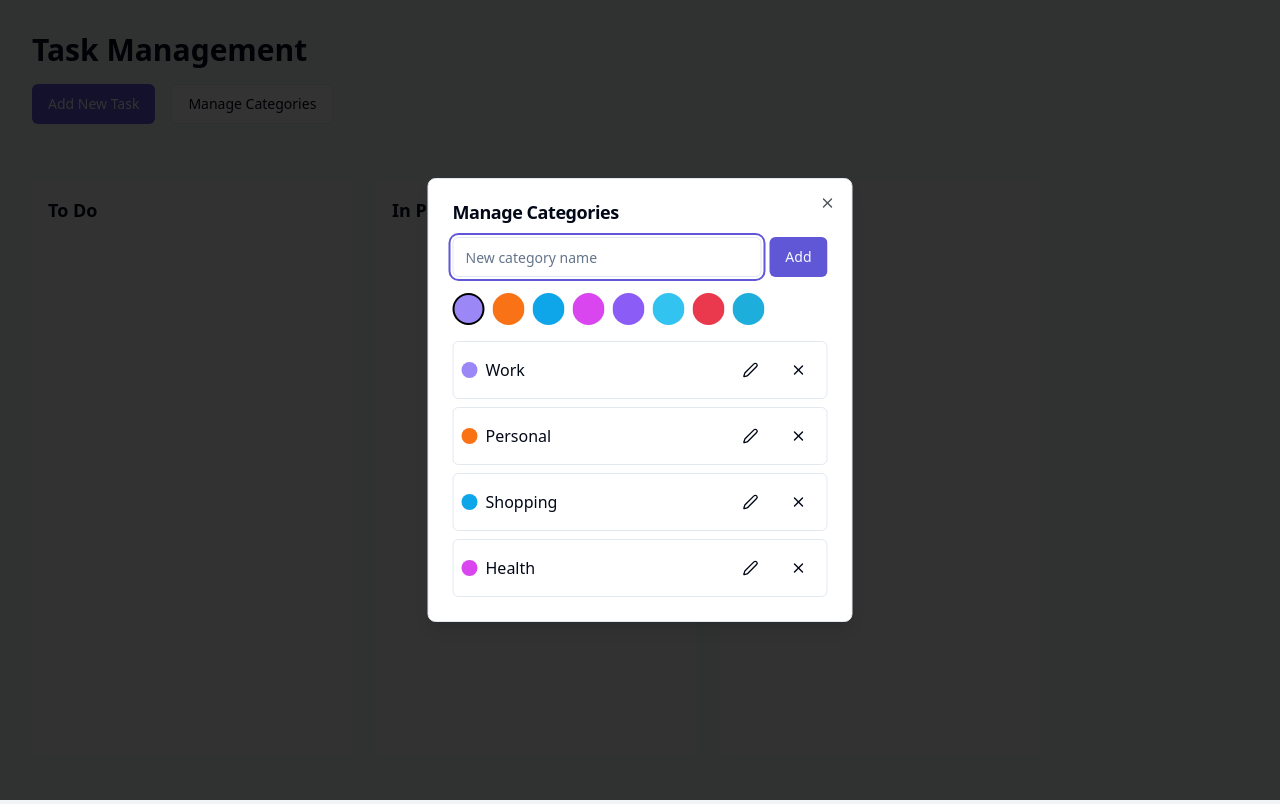
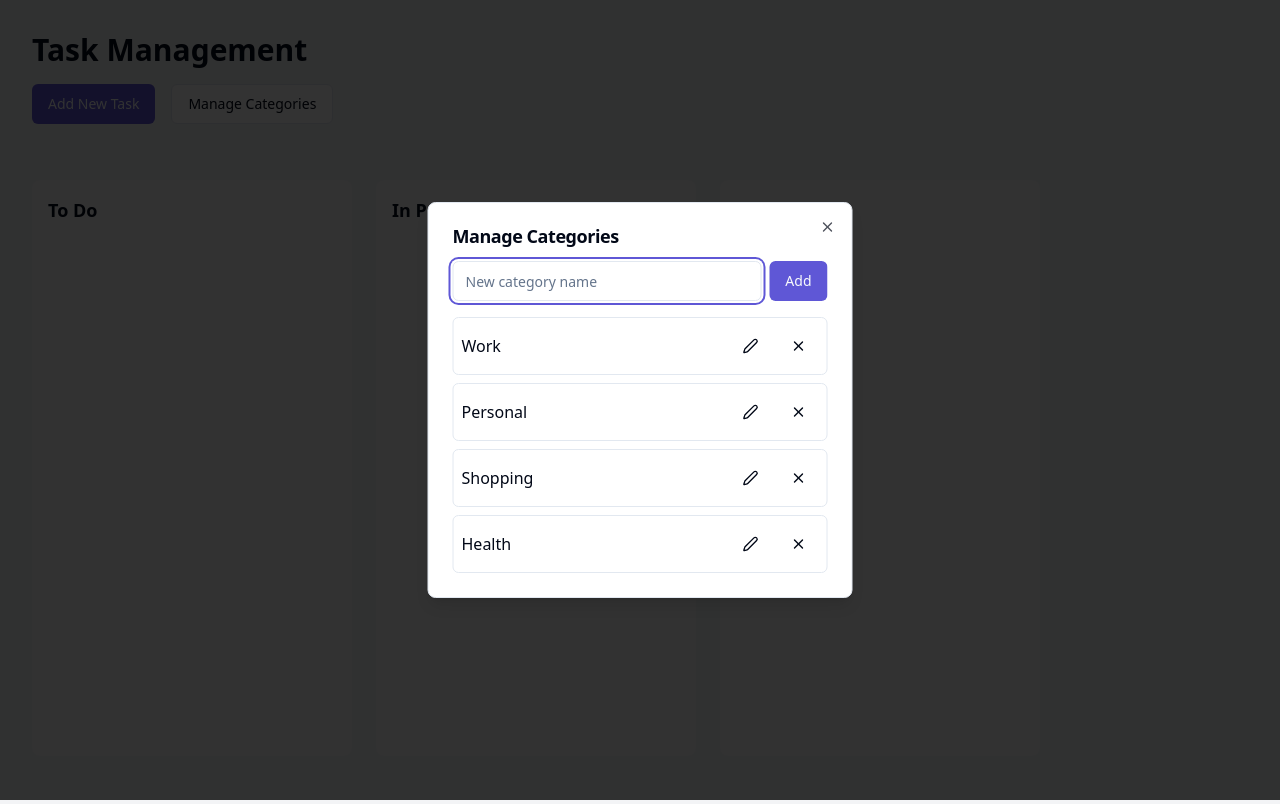
Before and after one commit to lawrencetaylor/status-sorcery, a React (Vite) app: page / in a window 1280 px wide. Both pictures are taken after a click on the button "Manage Categories". Built offline with nearby package versions, Linux system fonts and the light colour scheme.

Commit message:
Reverted to edit 37ae986f-4890-4132-9242-c9baff4309f0: "Add category management features
Implement functionality to add, update, rename, and delete task categories in the application.
[skip gpt_engineer]"

```diff
--- a/src/components/CategoryManagementDialog.tsx
+++ b/src/components/CategoryManagementDialog.tsx
@@ -13,48 +13,24 @@ import {
 import { Input } from '@/components/ui/input';
 import { X, Edit2 } from 'lucide-react';
 
-const PRESET_COLORS = [
-  '#9b87f5', // Primary Purple
-  '#F97316', // Bright Orange
-  '#0EA5E9', // Ocean Blue
-  '#D946EF', // Magenta Pink
-  '#8B5CF6', // Vivid Purple
-  '#33C3F0', // Sky Blue
-  '#ea384c', // Red
-  '#1EAEDB', // Bright Blue
-];
-
 export const CategoryManagementDialog = () => {
   const dispatch = useDispatch();
   const categories = useSelector((state: RootState) => state.tasks.categories);
   const [open, setOpen] = useState(false);
   const [newCategory, setNewCategory] = useState('');
-  const [newCategoryColor, setNewCategoryColor] = useState(PRESET_COLORS[0]);
-  const [editingCategory, setEditingCategory] = useState<{
-    original: string;
-    new: string;
-    color: string;
-  } | null>(null);
+  const [editingCategory, setEditingCategory] = useState<{ original: string; new: string } | null>(null);
 
   const handleAddCategory = (e: React.FormEvent) => {
     e.preventDefault();
     if (newCategory.trim()) {
-      dispatch(addCategory({
-        name: newCategory.trim(),
-        color: newCategoryColor
-      }));
+      dispatch(addCategory(newCategory.trim()));
       setNewCategory('');
-      setNewCategoryColor(PRESET_COLORS[0]);
     }
   };
 
   const handleUpdateCategory = (oldName: string) => {
     if (editingCategory && editingCategory.new.trim() && editingCategory.new !== oldName) {
-      dispatch(updateCategory({
-        oldName,
-        newName: editingCategory.new.trim(),
-        color: editingCategory.color
-      }));
+      dispatch(updateCategory({ oldName, newName: editingCategory.new.trim() }));
       setEditingCategory(null);
     }
   };
@@ -73,86 +49,41 @@ export const CategoryManagementDialog = () => {
           <DialogTitle>Manage Categories</DialogTitle>
         </DialogHeader>
         <div className="space-y-4">
-          <form onSubmit={handleAddCategory} className="space-y-4">
-            <div className="flex gap-2">
+          <form onSubmit={handleAddCategory} className="flex gap-2">
             <Input
               placeholder="New category name"
               value={newCategory}
               onChange={(e) => setNewCategory(e.target.value)}
             />
             <Button type="submit">Add</Button>
-            </div>
-            <div className="flex flex-wrap gap-2">
-              {PRESET_COLORS.map((color) => (
-                <button
-                  key={color}
-                  type="button"
-                  className={`w-8 h-8 rounded-full border-2 ${
-                    newCategoryColor === color ? 'border-black' : 'border-transparent'
-                  }`}
-                  style={{ backgroundColor: color }}
-                  onClick={() => setNewCategoryColor(color)}
-                />
-              ))}
-            </div>
           </form>
           <div className="space-y-2">
             {categories.map((category) => (
-              <div key={category.name} className="flex items-center justify-between gap-2 p-2 border rounded-md">
-                {editingCategory?.original === category.name ? (
-                  <div className="flex-1 space-y-2">
+              <div key={category} className="flex items-center justify-between gap-2 p-2 border rounded-md">
+                {editingCategory?.original === category ? (
                   <Input
                     value={editingCategory.new}
-                      onChange={(e) => setEditingCategory({
-                        ...editingCategory,
-                        new: e.target.value
-                      })}
+                    onChange={(e) => setEditingCategory({ ...editingCategory, new: e.target.value })}
                     onKeyDown={(e) => {
                       if (e.key === 'Enter') {
-                          handleUpdateCategory(category.name);
+                        handleUpdateCategory(category);
                       }
                     }}
+                    onBlur={() => handleUpdateCategory(category)}
                     autoFocus
                   />
-                    <div className="flex flex-wrap gap-2">
-                      {PRESET_COLORS.map((color) => (
-                        <button
-                          key={color}
-                          type="button"
-                          className={`w-6 h-6 rounded-full border-2 ${
-                            editingCategory.color === color ? 'border-black' : 'border-transparent'
-                          }`}
-                          style={{ backgroundColor: color }}
-                          onClick={() => setEditingCategory({
-                            ...editingCategory,
-                            color
-                          })}
-                        />
-                      ))}
-                    </div>
-                  </div>
                 ) : (
-                  <div className="flex items-center gap-2">
-                    <div
-                      className="w-4 h-4 rounded-full"
-                      style={{ backgroundColor: category.color }}
-                    />
-                    <span>{category.name}</span>
-                  </div>
+                  <span>{category}</span>
                 )}
                 <div className="flex gap-2">
                   <Button
                     variant="ghost"
                     size="icon"
                     onClick={() => {
-                      if (editingCategory?.original === category.name) {
-                        handleUpdateCategory(category.name);
+                      if (editingCategory?.original === category) {
+                        handleUpdateCategory(category);
                       } else {
-                        setEditingCategory({
-                          original: category.name,
-                          new: category.name,
-                          color: category.color
-                        });
+                        setEditingCategory({ original: category, new: category });
                       }
                     }}
                   >
@@ -161,7 +92,7 @@ export const CategoryManagementDialog = () => {
                   <Button
                     variant="ghost"
                     size="icon"
-                    onClick={() => handleDeleteCategory(category.name)}
+                    onClick={() => handleDeleteCategory(category)}
                   >
                     <X className="h-4 w-4" />
                   </Button>
--- a/src/components/TaskCard.tsx
+++ b/src/components/TaskCard.tsx
@@ -1,10 +1,9 @@
 import { format } from 'date-fns';
 import { Calendar } from 'lucide-react';
 import { Draggable } from 'react-beautiful-dnd';
-import { useDispatch, useSelector } from 'react-redux';
+import { useDispatch } from 'react-redux';
 import { updateTaskDueDate } from '../store/taskSlice';
 import type { Task } from '../store/taskSlice';
-import type { RootState } from '../store/store';
 import { Button } from '@/components/ui/button';
 import { Calendar as CalendarComponent } from '@/components/ui/calendar';
 import {
@@ -21,8 +20,6 @@ interface TaskCardProps {
 
 export const TaskCard = ({ task, index }: TaskCardProps) => {
   const dispatch = useDispatch();
-  const categories = useSelector((state: RootState) => state.tasks.categories);
-  const categoryData = categories.find(cat => cat.name === task.category);
 
   return (
     <Draggable draggableId={task.id} index={index}>
@@ -61,17 +58,10 @@ export const TaskCard = ({ task, index }: TaskCardProps) => {
                 />
               </PopoverContent>
             </Popover>
-            {task.category && categoryData && (
-              <div
-                className="px-2.5 py-0.5 rounded-full text-xs font-semibold"
-                style={{
-                  backgroundColor: `${categoryData.color}20`,
-                  color: categoryData.color,
-                  border: `1px solid ${categoryData.color}40`
-                }}
-              >
+            {task.category && (
+              <Badge variant="secondary">
                 {task.category}
-              </div>
+              </Badge>
             )}
           </div>
         </div>
--- a/src/store/taskSlice.ts
+++ b/src/store/taskSlice.ts
@@ -10,24 +10,14 @@ export interface Task {
   category: string | null;
 }
 
-interface CategoryData {
-  name: string;
-  color: string;
-}
-
 interface TaskState {
   tasks: Task[];
-  categories: CategoryData[];
+  categories: string[];
 }
 
 const initialState: TaskState = {
   tasks: [],
-  categories: [
-    { name: 'Work', color: '#9b87f5' },
-    { name: 'Personal', color: '#F97316' },
-    { name: 'Shopping', color: '#0EA5E9' },
-    { name: 'Health', color: '#D946EF' }
-  ]
+  categories: ['Work', 'Personal', 'Shopping', 'Health']
 };
 
 export const taskSlice = createSlice({
@@ -53,18 +43,15 @@ export const taskSlice = createSlice({
         task.dueDate = action.payload.dueDate;
       }
     },
-    addCategory: (state, action: PayloadAction<{ name: string; color: string }>) => {
-      if (!state.categories.some(cat => cat.name === action.payload.name)) {
+    addCategory: (state, action: PayloadAction<string>) => {
+      if (!state.categories.includes(action.payload)) {
         state.categories.push(action.payload);
       }
     },
-    updateCategory: (state, action: PayloadAction<{ oldName: string; newName: string; color: string }>) => {
-      const index = state.categories.findIndex(cat => cat.name === action.payload.oldName);
+    updateCategory: (state, action: PayloadAction<{ oldName: string; newName: string }>) => {
+      const index = state.categories.indexOf(action.payload.oldName);
       if (index !== -1) {
-        state.categories[index] = {
-          name: action.payload.newName,
-          color: action.payload.color
-        };
+        state.categories[index] = action.payload.newName;
         // Update all tasks using this category
         state.tasks.forEach(task => {
           if (task.category === action.payload.oldName) {
@@ -74,7 +61,7 @@ export const taskSlice = createSlice({
       }
     },
     deleteCategory: (state, action: PayloadAction<string>) => {
-      state.categories = state.categories.filter(cat => cat.name !== action.payload);
+      state.categories = state.categories.filter(cat => cat !== action.payload);
       // Remove category from tasks using it
       state.tasks.forEach(task => {
         if (task.category === action.payload) {
```
Lines whose indentation alone changed are shown as unchanged.
